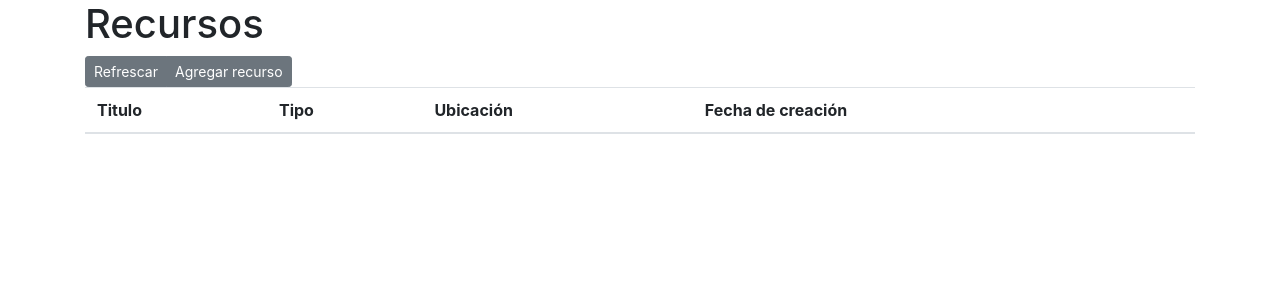
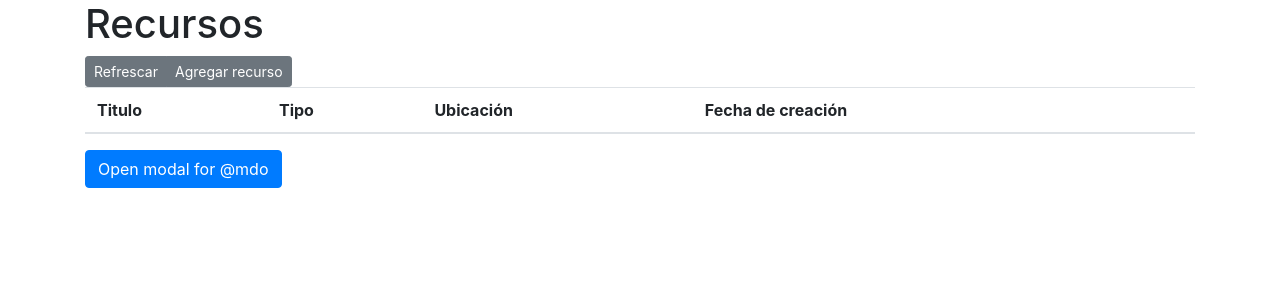
Before and after one commit to agilesg4/PryFinalAgiles20182, a Django app: page /recurso/list in a window 1280 px wide. Shown: the part 56-356 px from the top of the page. Run offline with Django 3.2, Linux system fonts and the light colour scheme; data that the repository does not hold is empty; some libraries are stand-ins or nearby versions.

Commit message:
estructura del modal para ver detalle de recurso

```diff
--- a/SGRED_HG/polls/templates/polls/detalleProyecto.html
+++ b/SGRED_HG/polls/templates/polls/detalleProyecto.html
@@ -12,7 +12,7 @@
     <!-- Static files -->
     <link href="{% static 'css/proyectos/detalle.css' %}" rel="stylesheet" />
     <link href="{% static 'css/recursos/list.css' %}" rel="stylesheet" />
-    <script type="text/javascript" src="{% static 'js/recursos/list.js' %}"></script>
+    <script type="text/javascript" src="{% static 'js/recursos/listProjectRecurso.js' %}"></script>
     <script type="text/javascript" src="{% static 'js/helpers.js' %}"></script>
 </head>
 <body>
--- a/SGRED_HG/polls/templates/polls/listRecurso.html
+++ /dev/null
@@ -1,63 +0,0 @@
-{% load static %}
-<head>
-    <meta charset="UTF-8">
-    <title>Listar Recursos</title>
-    <!-- Bootstrap and Jquery -->
-    <script src="https://code.jquery.com/jquery-3.3.1.min.js" integrity="sha256-FgpCb/KJQlLNfOu91ta32o/NMZxltwRo8QtmkMRdAu8=" crossorigin="anonymous"></script>
-    <script src="https://cdnjs.cloudflare.com/ajax/libs/popper.js/1.14.3/umd/popper.min.js" integrity="sha384-ZMP7rVo3mIykV+2+9J3UJ46jBk0WLaUAdn689aCwoqbBJiSnjAK/l8WvCWPIPm49" crossorigin="anonymous"></script>
-    <script src="https://stackpath.bootstrapcdn.com/bootstrap/4.1.3/js/bootstrap.min.js" integrity="sha384-ChfqqxuZUCnJSK3+MXmPNIyE6ZbWh2IMqE241rYiqJxyMiZ6OW/JmZQ5stwEULTy" crossorigin="anonymous"></script>
-    <link rel="stylesheet" href="https://stackpath.bootstrapcdn.com/bootstrap/4.1.3/css/bootstrap.min.css" integrity="sha384-MCw98/SFnGE8fJT3GXwEOngsV7Zt27NXFoaoApmYm81iuXoPkFOJwJ8ERdknLPMO" crossorigin="anonymous">
-</head>
-<body>
-<nav class="navbar navbar-expand-sm bg-dark navbar-dark">
-    <!-- Brand/logo -->
-    <a class="navbar-brand" href="{% url 'index' %}">SGRED</a>
-
-    <!-- Links -->
-    <ul class="navbar-nav">
-        <li class="nav-item">
-            <a href="{% url 'agregar_Proyecto' %}" class="nav-link">Añadir Proyecto</a>
-        </li>
-        <li class="nav-item">
-            <a href="{% url 'addRecurso' %}" class="nav-link">Añadir Recurso</a>
-        </li>
-        <li class="nav-item">
-            <a href="{% url 'agregarArtefacto' %}" class="nav-link">Añadir artefacto</a>
-        </li>
-        <li class="nav-item">
-            <a class="nav-link active" href="{% url 'listRecurso' %}">Listar recursos</a>
-        </li>
-    </ul>
-</nav>
-<!-- End NavBard -->
-
-<div class="container" id="tiposList">
-    <h1>Recursos</h1>
-    <div class="btn-group btn-group-sm" role="group" aria-label="Basic example">
-        <a class="btn btn-secondary" href="{% url 'listRecurso' %}">Refrescar</a>
-        <a class="btn btn-secondary" href="{% url 'addRecurso' %}">Agregar recurso</a>
-    </div>
-    <table class="table">
-        <thead>
-            <tr>
-                <th scope="col">Titulo</th>
-                <th scope="col">Tipo</th>
-                <th scope="col">Ubicación</th>
-                <th scope="col">Fecha de creación</th>
-                <th scope="col"></th>
-            </tr>
-        </thead>
-        <tbody>
-            {% for recurso in recursos %}
-            <tr>
-                <td>{{ recurso.titulo }}</td>
-                <td>{{ recurso.tipo }}</td>
-                <td>{{ recurso.ubicacion }}</td>
-                <td>{{ recurso.fecha_creacion }}</td>
-                <td><a href="#">Ver detalles</a> <a href="#">Editar</a></td>
-            </tr>
-            {% endfor %}
-        </tbody>
-    </table>
-</div>
-</body>
--- /dev/null
+++ b/SGRED_HG/polls/templates/polls/recursos/listRecurso.html
@@ -0,0 +1,116 @@
+{% load static %}
+<head>
+    <meta charset="UTF-8">
+    <title>Listar Recursos</title>
+    <!-- Bootstrap and Jquery -->
+    <script src="https://code.jquery.com/jquery-3.3.1.min.js" integrity="sha256-FgpCb/KJQlLNfOu91ta32o/NMZxltwRo8QtmkMRdAu8=" crossorigin="anonymous"></script>
+    <script src="https://cdnjs.cloudflare.com/ajax/libs/popper.js/1.14.3/umd/popper.min.js" integrity="sha384-ZMP7rVo3mIykV+2+9J3UJ46jBk0WLaUAdn689aCwoqbBJiSnjAK/l8WvCWPIPm49" crossorigin="anonymous"></script>
+    <script src="https://stackpath.bootstrapcdn.com/bootstrap/4.1.3/js/bootstrap.min.js" integrity="sha384-ChfqqxuZUCnJSK3+MXmPNIyE6ZbWh2IMqE241rYiqJxyMiZ6OW/JmZQ5stwEULTy" crossorigin="anonymous"></script>
+    <link rel="stylesheet" href="https://stackpath.bootstrapcdn.com/bootstrap/4.1.3/css/bootstrap.min.css" integrity="sha384-MCw98/SFnGE8fJT3GXwEOngsV7Zt27NXFoaoApmYm81iuXoPkFOJwJ8ERdknLPMO" crossorigin="anonymous">
+
+    <!-- Static files -->
+    <link href="{% static 'css/recursos/detailRecursoModal.css' %}" rel="stylesheet" />
+    <script type="text/javascript" src="{% static 'js/recursos/detailRecursoModal.js' %}"></script>
+</head>
+<body>
+<nav class="navbar navbar-expand-sm bg-dark navbar-dark">
+    <!-- Brand/logo -->
+    <a class="navbar-brand" href="{% url 'index' %}">SGRED</a>
+
+    <!-- Links -->
+    <ul class="navbar-nav">
+        <li class="nav-item">
+            <a href="{% url 'agregar_Proyecto' %}" class="nav-link">Añadir Proyecto</a>
+        </li>
+        <li class="nav-item">
+            <a href="{% url 'addRecurso' %}" class="nav-link">Añadir Recurso</a>
+        </li>
+        <li class="nav-item">
+            <a href="{% url 'agregarArtefacto' %}" class="nav-link">Añadir artefacto</a>
+        </li>
+        <li class="nav-item">
+            <a class="nav-link active" href="{% url 'listRecurso' %}">Listar recursos</a>
+        </li>
+    </ul>
+</nav>
+<!-- End NavBard -->
+
+<div class="container" id="tiposList">
+    <h1>Recursos</h1>
+    <div class="btn-group btn-group-sm" role="group" aria-label="Basic example">
+        <a class="btn btn-secondary" href="{% url 'listRecurso' %}">Refrescar</a>
+        <a class="btn btn-secondary" href="{% url 'addRecurso' %}">Agregar recurso</a>
+    </div>
+    <table class="table">
+        <thead>
+        <tr>
+            <th scope="col">Titulo</th>
+            <th scope="col">Tipo</th>
+            <th scope="col">Ubicación</th>
+            <th scope="col">Fecha de creación</th>
+            <th scope="col"></th>
+        </tr>
+        </thead>
+        <tbody>
+        {% for recurso in recursos %}
+        <tr>
+            <td>{{ recurso.titulo }}</td>
+            <td>{{ recurso.tipo }}</td>
+            <td>{{ recurso.ubicacion }}</td>
+            <td>{{ recurso.fecha_creacion }}</td>
+            <td><a href="#">Ver detalles</a> <a href="#">Editar</a></td>
+        </tr>
+        {% endfor %}
+        </tbody>
+    </table>
+    <button type="button" class="btn btn-primary" data-toggle="modal" data-target="#exampleModal" data-whatever="@mdo">Open modal for @mdo</button>
+    <div id="recurso_modal"></div>
+
+<!--
+    <div class='modal fade' id='exampleModal' tabindex='-1' role='dialog' aria-labelledby='exampleModalLabel' aria-hidden='true'>
+        <div class='modal-dialog' role='document'>
+            <div class='modal-content'>
+                <div class='modal-header'>
+                    <h5 class='modal-title' id='exampleModalLabel'>New message</h5>
+                    <button type='button' class='close' data-dismiss='modal' aria-label='Close'>
+                        <span aria-hidden='true'>&times;</span>
+                    </button>
+                </div>
+                <div class='modal-body'>
+                    <form>
+                        <div class='form-group form-inline'>
+                            <label for='recipient-name' class='col-form-label col-md-3'>Titulo:</label>
+                            <input type='text' class='form-control col-md-9' id='recipient-name'>
+                        </div>
+                        <div class='form-group form-inline'>
+                            <label for='recipient-name' class='col-form-label col-md-3'>Tipo:</label>
+                            <select name="id_proyecto" required="" class="select form-control col-md-9" id="id_id_proyecto" selected="">
+                                <option value="" disabled selected>---------</option>
+                                <option value="1">Test</option>
+                            </select>
+                        </div>
+                        <div class='form-group form-inline'>
+                            <label for='recipient-name' class='col-form-label col-md-3'>Descripción:</label>
+                            <textarea class='form-control col-md-9' id='recipient-name' autocomplete="nope"></textarea>
+                        </div>
+                        <div class='form-group form-inline'>
+                            <label for='recipient-name' class='col-form-label col-md-3'>Ubicación:</label>
+                            <div class='col-md-9 row input_container_row'>
+                                <input type='text' class='form-control col-md-12' id='recipient-name'>
+                                <button class='load_file_button btn-secondary'>Cargar</button>
+                            </div>
+                        </div>
+                    </form>
+                </div>
+                <div class='modal-footer'>
+                    <button type='button' class='btn btn-secondary' data-dismiss='modal'>Close</button>
+                    <button type='button' class='btn btn-primary'>Send message</button>
+                </div>
+            </div>
+        </div>
+    </div>-->
+
+
+
+</div>
+</body>
--- a/SGRED_HG/polls/views.py
+++ b/SGRED_HG/polls/views.py
@@ -79,7 +79,7 @@ def add_proyecto(request):
 
 def addRecurso(request):
     form = RecursoForm
-    return render(request, 'polls/addRecurso.html', {'form': form})
+    return render(request, 'polls/recursos/addRecurso.html', {'form': form})
 
 @csrf_exempt
 def add_recurso_rest(request):
@@ -107,7 +107,7 @@ def agregar_artefacto(request):
 def listResources(request):
     lista_recursos = Recurso.objects.all().values('id_recurso', 'titulo', 'tipo')
     context = {'recursos': lista_recursos}
-    return render(request, 'polls/listRecurso.html', context)
+    return render(request, 'polls/recursos/listRecurso.html', context)
 
 
 @csrf_exempt
--- /dev/null
+++ b/SGRED_HG/static/js/recursos/detailRecursoModal.js
@@ -0,0 +1,116 @@
+$(document).ready(function() {
+    let modal = buildModal();
+    $("#recurso_modal").append(modal);
+});
+
+function buildModal() {
+    let modal = $("<div class='modal fade' id='exampleModal' tabindex='-1' role='dialog' aria-labelledby='exampleModalLabel' aria-hidden='true'></div>");
+    let modal_dialog = $("<div class='modal-dialog' role='document'></div>");
+    let modal_content = $("<div class='modal-content'></div>")
+    let modal_header = $("<div class='modal-header'></div>");
+    let modal_body = $("<div class='modal-body'></div>");
+    let modal_footer = $("<div class='modal-footer'></div>");
+
+    // Add content to modal
+    modal_header.append("<h5 class='modal_title'>Detalle Recurso</h5>");
+
+    let data_form = buildModalForm();
+    modal_body.append(data_form);
+
+    modal_footer.append("<input type='submit' form='recurso_form' class='btn btn-secondary' value='Guardar Cambios'>")
+        .append("<button type='button' class='btn btn-secondary' data-dismiss='modal'>Cancelar</button>");
+
+    // Build modal
+    modal_content.append(modal_header)
+        .append(modal_body)
+        .append(modal_footer);
+
+    modal_dialog.append(modal_content);
+
+    modal.append(modal_dialog);
+    return modal;
+}
+
+function buildModalForm() {
+    // TODO Options should come from server
+    let options = ["Opcion 1", "Opcion 2", "Opcion 3"];
+
+    let form = $("<form onsubmit='handleSubmit();return false;' id='recurso_form'></form>");
+    let error_field = $("<div id='form_error_field'></div>")
+    let titulo_field = $("<div class='form-group form-inline'></div>");
+    let tipo_field = $("<div class='form-group form-inline'></div>");
+    let descripcion_field = $("<div class='form-group form-inline'></div>");
+    let ubicacion_field = $("<div class='form-group form-inline'></div>");
+
+    // Add content to form
+    titulo_field.append("<label for='recipient-name' class='col-form-label col-md-3'>Titulo:</label>")
+        .append("<input type='text' class='form-control col-md-9' id='recipient-name' autocomplete='nope'>");
+
+
+    let tipo_select = $("<select class='select form-control col-md-9'></select>")
+        .append("<option value='' disabled selected>---------</option>");
+
+    for(var i = 0; i < options.length; i++) {
+        let option = options[i];
+        tipo_select.append("<option value='" + option + "'>" + option + "</option>");
+    }
+
+    tipo_field.append("<label for='recipient-name' class='col-form-label col-md-3'>Tipo:</label>")
+        .append(tipo_select);
+
+    descripcion_field.append("<label for='recipient-name' class='col-form-label col-md-3'>Descripción:</label>")
+        .append("<textarea class='form-control col-md-9' id='recipient-name' autocomplete='nope'></textarea>");
+
+    let file_dialog_button = $("<button class='load_file_button btn-secondary'>Cargar</button>")
+        .click(function() {
+            $("#form_file").click();
+            return false;
+        });
+
+    let path_field = $("<div class='col-md-9 row input_container_row'></div>")
+        .append("<input type='text' class='form-control col-md-12' id='load_file_name_input' autocomplete='nope'>")
+        .append("<input type='file' id='form_file' class='load_file_button btn-secondary' onchange='handleFileSelected(this);'>")
+        .append(file_dialog_button);
+
+    ubicacion_field.append("<label for='recipient-name' class='col-form-label col-md-3'>Ubicación:</label>")
+        .append(path_field);
+
+
+    // Build form
+    form.append(error_field)
+        .append(titulo_field)
+        .append(tipo_field)
+        .append(descripcion_field)
+        .append(ubicacion_field);
+
+    return form;
+}
+
+// Submit helpers
+function handleSubmit() {
+    console.log("Handle Submit");
+}
+
+// File helpers
+function handleFileSelected(input) {
+    let files = input.files;
+    if(files.length <= 0) return;
+    $("#load_file_name_input").val(files[0].name);
+}
+
+// Error helpers
+function addErrorToForm(error) {
+    let found_error_container = $("#error_container");
+    if (found_error_container.length === 0) {
+        let error_container = $("<div class='alert alert-danger' id='error_container'></div>")
+            .append("<div>" + error + "</div>");
+
+        $("#form_error_field").append(error_container);
+    } else {
+        found_error_container.html("<div>" + error + "</div>");
+    }
+}
+
+function removeErrorToForm() {
+    $("#form_error_field").html("");
+}
```
Also changed, not shown: SGRED_HG/static/css/recursos/detailRecursoModal.css (added, +35 -0 lines), SGRED_HG/polls/templates/polls/recursos/addRecurso.html (renamed from SGRED_HG/polls/templates/polls/addRecurso.html), SGRED_HG/static/js/recursos/listProjectRecurso.js (renamed from SGRED_HG/static/js/recursos/list.js).
